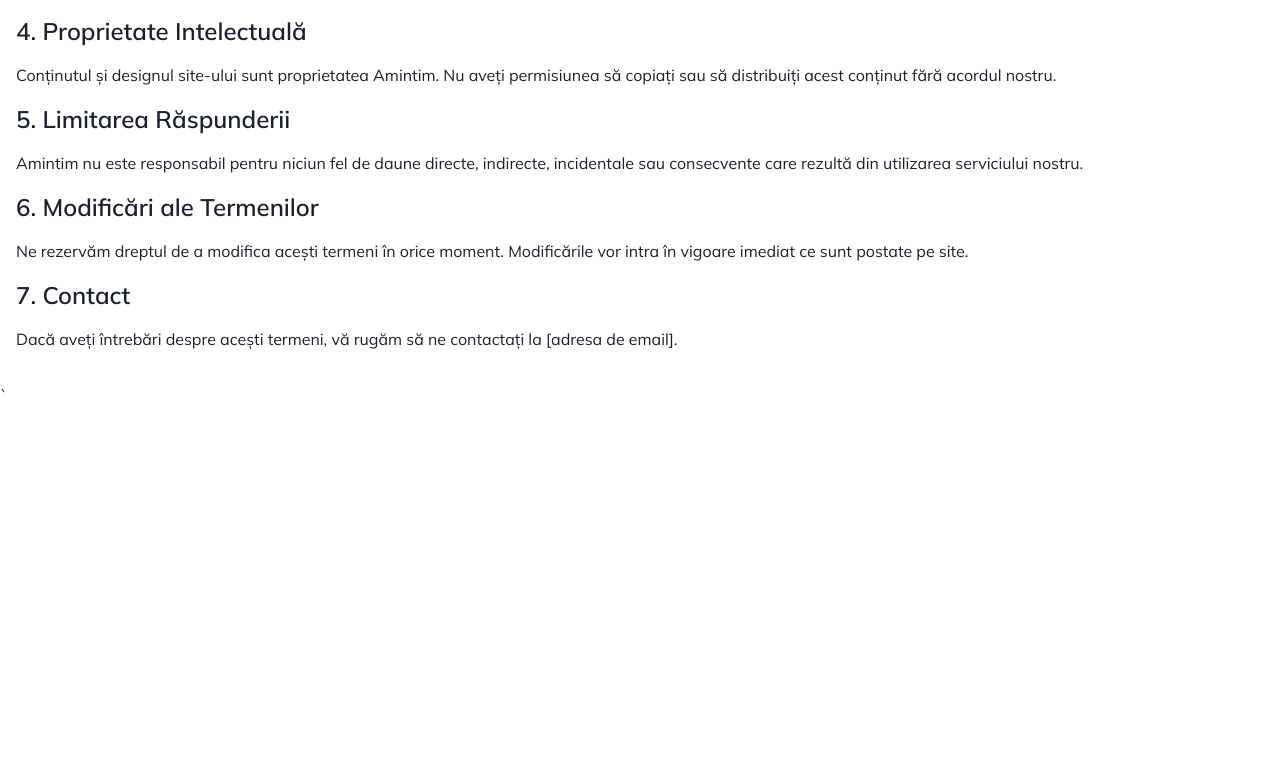
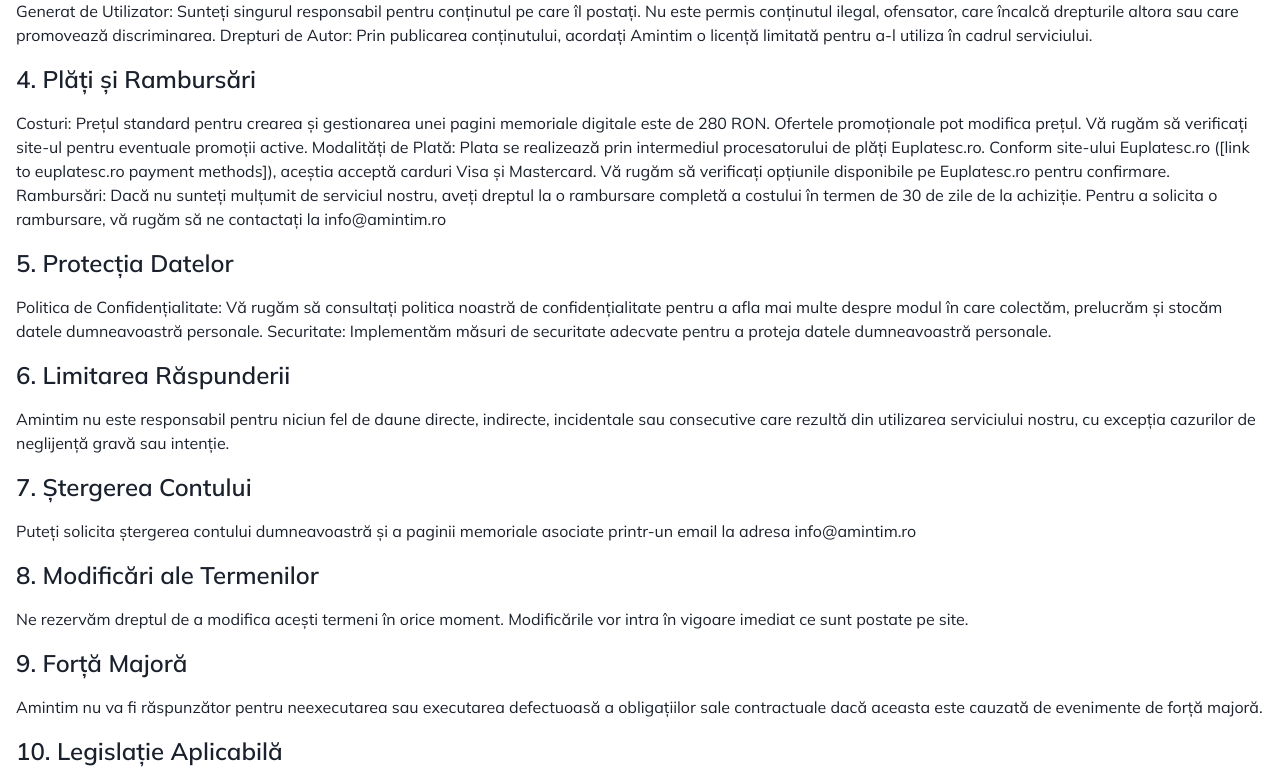
Before and after one commit to sn1tch1/Amintim-1, a React (Vite) app in the folder client/: page /terms-and-conditions in a window 1280 px wide. Shown: the part 461-1240 px from the top of the page. Before the commit the page ends 868 px from the top, so only its background shows below. Built offline with nearby package versions, Linux system fonts and the light colour scheme.

Commit message:
Update TermsAndConditions.jsx
modified terms and conditions

```diff
--- a/client/src/ClientPanel/pages/TermsAndConditions.jsx
+++ b/client/src/ClientPanel/pages/TermsAndConditions.jsx
@@ -20,32 +20,51 @@
 
         <h2 className="text-2xl font-semibold mt-4">2. Utilizarea Serviciului</h2>
         <p>
-          Serviciul nostru permite crearea și gestionarea de pagini memoriale digitale. Vă asumați responsabilitatea pentru toate activitățile asociate contului dumneavoastră.
+          Serviciul nostru permite crearea și gestionarea de pagini memoriale digitale personalizate. Vă asumați responsabilitatea pentru toate activitățile asociate contului dumneavoastră.
         </p>
 
         <h2 className="text-2xl font-semibold mt-4">3. Conținut</h2>
         <p>
-          Sunteți responsabil pentru conținutul pe care îl postați. Nu este permis conținutul ilegal, ofensator sau care încalcă drepturile altora.
+          Generat de Utilizator: Sunteți singurul responsabil pentru conținutul pe care îl postați. Nu este permis conținutul ilegal, ofensator, care încalcă drepturile altora sau care promovează discriminarea.
+Drepturi de Autor: Prin publicarea conținutului, acordați Amintim o licență limitată pentru a-l utiliza în cadrul serviciului.
         </p>
 
-        <h2 className="text-2xl font-semibold mt-4">4. Proprietate Intelectuală</h2>
+        <h2 className="text-2xl font-semibold mt-4">4. Plăți și Rambursări</h2>
         <p>
-          Conținutul și designul site-ului sunt proprietatea Amintim. Nu aveți permisiunea să copiați sau să distribuiți acest conținut fără acordul nostru.
+          Costuri: Prețul standard pentru crearea și gestionarea unei pagini memoriale digitale este de 280 RON. Ofertele promoționale pot modifica prețul. Vă rugăm să verificați site-ul pentru eventuale promoții active.
+Modalități de Plată: Plata se realizează prin intermediul procesatorului de plăți Euplatesc.ro. Conform site-ului Euplatesc.ro ([link to euplatesc.ro payment methods]), aceștia acceptă carduri Visa și Mastercard. Vă rugăm să verificați opțiunile disponibile pe Euplatesc.ro pentru confirmare.
+Rambursări: Dacă nu sunteți mulțumit de serviciul nostru, aveți dreptul la o rambursare completă a costului în termen de 30 de zile de la achiziție. Pentru a solicita o rambursare, vă rugăm să ne contactați la info@amintim.ro
         </p>
 
-        <h2 className="text-2xl font-semibold mt-4">5. Limitarea Răspunderii</h2>
+        <h2 className="text-2xl font-semibold mt-4">5. Protecția Datelor</h2>
         <p>
-          Amintim nu este responsabil pentru niciun fel de daune directe, indirecte, incidentale sau consecvente care rezultă din utilizarea serviciului nostru.
+          Politica de Confidențialitate: Vă rugăm să consultați politica noastră de confidențialitate pentru a afla mai multe despre modul în care colectăm, prelucrăm și stocăm datele dumneavoastră personale.
+Securitate: Implementăm măsuri de securitate adecvate pentru a proteja datele dumneavoastră personale.
         </p>
 
-        <h2 className="text-2xl font-semibold mt-4">6. Modificări ale Termenilor</h2>
+        <h2 className="text-2xl font-semibold mt-4">6. Limitarea Răspunderii</h2>
+        <p>
+          Amintim nu este responsabil pentru niciun fel de daune directe, indirecte, incidentale sau consecutive care rezultă din utilizarea serviciului nostru, cu excepția cazurilor de neglijență gravă sau intenție.
+        </p>
+        <h2 className="text-2xl font-semibold mt-4">7. Ștergerea Contului</h2>
+        <p>
+          Puteți solicita ștergerea contului dumneavoastră și a paginii memoriale asociate printr-un email la adresa info@amintim.ro
+          </p>
+          <h2 className="text-2xl font-semibold mt-4">8. Modificări ale Termenilor</h2>
         <p>
           Ne rezervăm dreptul de a modifica acești termeni în orice moment. Modificările vor intra în vigoare imediat ce sunt postate pe site.
+          </p>
+           <h2 className="text-2xl font-semibold mt-4">9. Forță Majoră</h2>
+        <p>
+          Amintim nu va fi răspunzător pentru neexecutarea sau executarea defectuoasă a obligațiilor sale contractuale dacă aceasta este cauzată de evenimente de forță majoră.
         </p>
-
-        <h2 className="text-2xl font-semibold mt-4">7. Contact</h2>
+          <h2 className="text-2xl font-semibold mt-4">10. Legislație Aplicabilă</h2>
         <p>
-          Dacă aveți întrebări despre acești termeni, vă rugăm să ne contactați la [adresa de email].
+          Acești termeni și condiții sunt guvernați de legea română.
+        </p>
+        <h2 className="text-2xl font-semibold mt-4">11. Contact</h2>
+        <p>
+          Dacă aveți întrebări despre acești termeni, vă rugăm să ne contactați la info@amintim.ro.
         </p>
       </div>
     </div>
```
